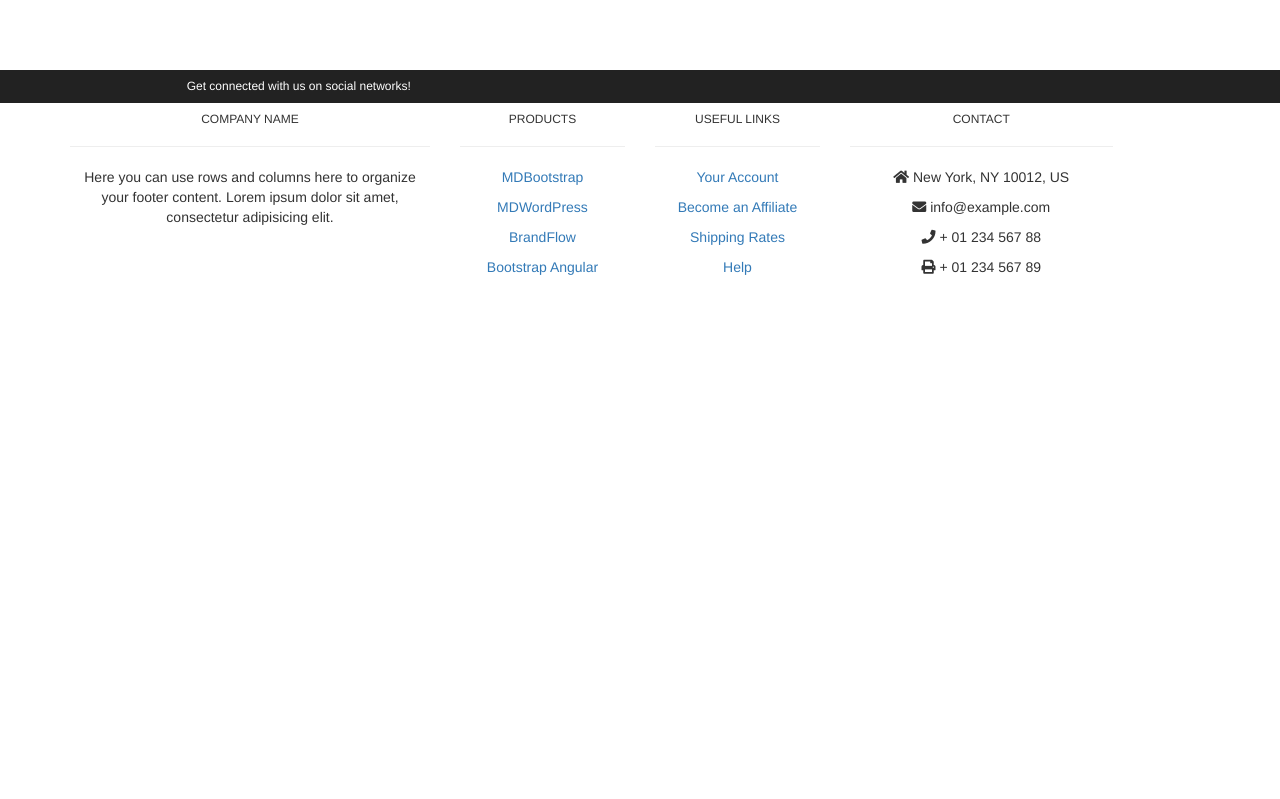
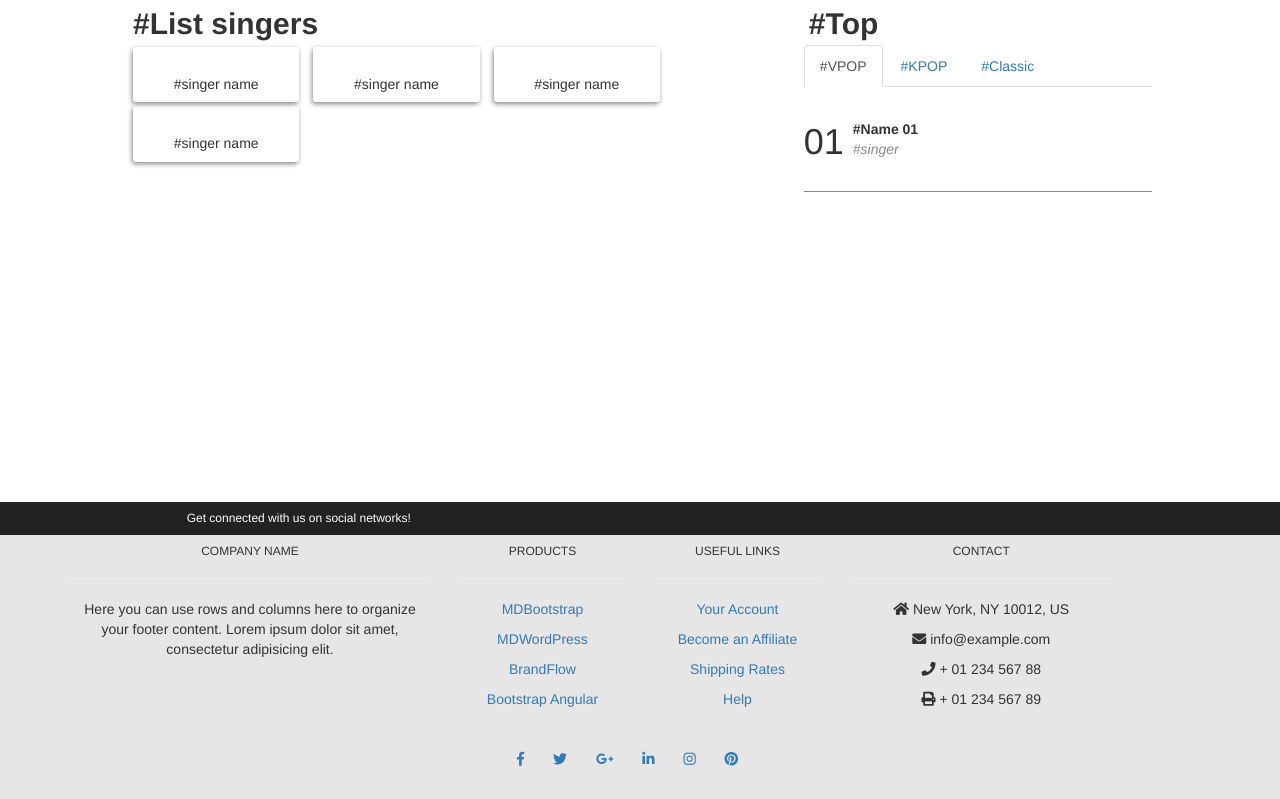
Before and after one commit to CodeGym-exercises/musicFT, a plain HTML site: page index.html in a window 1280 px wide. Shown: the part 503-1302 px from the top of the page. Before the commit the page ends 800 px from the top, so only its background shows below. Drawn offline with nearby package versions, Linux system fonts and the light colour scheme.

Commit message:
music app

```diff
--- a/css/style.css
+++ b/css/style.css
@@ -141,9 +141,13 @@ svg{
 	height: 100%;
 	border-top: 350px solid ;
 	display: block;
+    float: top;
+
+
 }
+.page-footer{
+	background-color: #e6e6e6;
+	border-top: 200px;
+	padding-bottom: 30px;
 
-.footer .panelheading{
-	/*background-color: #222;*/
-	/*color: #ffffff;*/
 }
--- a/index.html
+++ b/index.html
@@ -72,6 +72,7 @@
 
 
 		<!-- Slide -->
+        <div class="wrapper">
 		<div id="myCarousel" class="carousel slide" data-ride="carousel">
 		  	<!-- Indicators -->
 		  	<ol class="carousel-indicators">
@@ -83,7 +84,7 @@
 			<!-- Wrapper for slides -->
 			<div class="carousel-inner">
 			    <div class="item active">
-			      <img class="img-responsive" src="images/RE1AONz">
+			      <img class="img-responsive" src="images/hero2.jpg">
 			    </div>
 
 			    <div class="item">
@@ -105,7 +106,7 @@
 			    <span class="sr-only">Next</span>
 			</a>
 		</div>
-
+        </div>
 		<!-- EndSlide -->
 
 
@@ -172,7 +173,7 @@
 		<div class="clear"></div>
 
         <!-- Footer -->
-        <footer class="page-footer font-small blue-grey lighten-5 ">
+        <footer class="page-footer font-small lighten-5 ">
 
             <div class="panelheading">
                 <div class="container">
@@ -289,8 +290,58 @@
         </footer>
         <!-- Footer -->
 
+    <footer class="page-footer font-small cyan darken-3 ">
 
+        <!-- Footer Elements -->
+        <div class="container">
 
+            <!-- Grid row-->
+            <div class="row">
+
+                <!-- Grid column -->
+                <div class="col-md-12 py-5">
+                    <div class="mb-5 flex-center" style="text-align: center">
+
+                        <!-- Facebook -->
+                        <a class="fb-ic ">
+                            <i class="fab fa-facebook-f" style="margin-right: 25px"></i>
+                        </a>
+
+                        <!-- Twitter -->
+                        <a class="tw-ic">
+                            <i class="fab fa-twitter" style="margin-right: 25px"></i>
+                        </a>
+
+                        <!-- Google +-->
+                        <a class="gplus-ic">
+                            <i class="fab fa-google-plus-g" style="margin-right: 25px"></i>
+                        </a>
+
+                        <!--Linkedin -->
+                        <a class="li-ic">
+                            <i class="fab fa-linkedin-in" style="margin-right: 25px"></i>
+                        </a>
+
+                        <!--Instagram-->
+                        <a class="ins-ic">
+                            <i class="fab fa-instagram" style="margin-right: 25px"></i>
+                        </a>
+
+                        <!--Pinterest-->
+                        <a class="pin-ic">
+                            <i class="fab fa-pinterest" style="margin-right: 25px"></i>
+                        </a>
+                    </div>
+                </div>
+                <!-- Grid column -->
+
+            </div>
+            <!-- Grid row-->
+
+        </div>
+
+    </footer>
+    <!-- Footer -->
 
 
 
```
Also changed, not shown: images/anhdep2.png (added), images/hero2.jpg (added), images/hero_bg_1.jpg (added), 1 other file.
